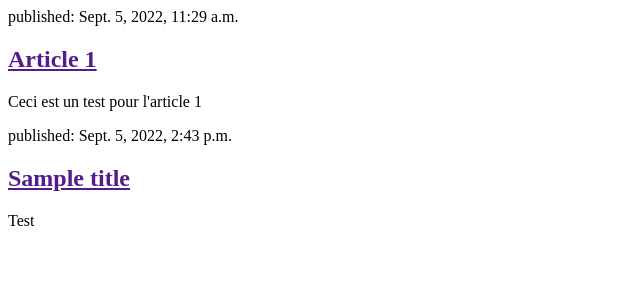
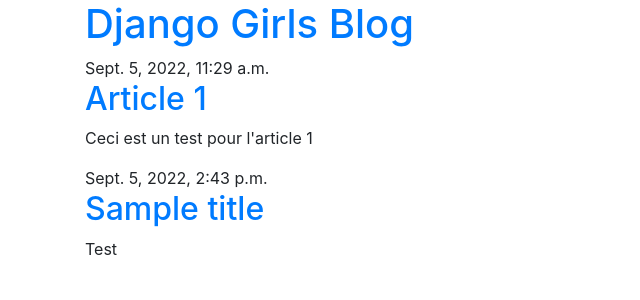
Before and after one commit to SedMakers/my-first-blog, a Django app: page / in a window 1280 px wide. Shown: the top 300 px of the page, without its empty margins (0-640 px from the left). Run offline with Django 3.2, Linux system fonts and the light colour scheme; data comes from the database, SQL or seed files in the repository; both versions use the stored data as it was after the commit.

Commit message:
Modification des templates css pour afficher les posts contenus dans la base de données

```diff
--- a/blog/templates/blog/post_list.html
+++ b/blog/templates/blog/post_list.html
@@ -1,16 +1,33 @@
+{% load static %}
 <!DOCTYPE html>
 <html lang="fr">
 <head>
     <meta charset="UTF-8">
     <meta http-equiv="X-UA-Compatible" content="IE=edge">
     <meta name="viewport" content="width=device-width, initial-scale=1.0">
+    <link rel="stylesheet" href="https://cdn.jsdelivr.net/npm/bootstrap@4.5.3/dist/css/bootstrap.min.css" integrity="sha384-TX8t27EcRE3e/ihU7zmQxVncDAy5uIKz4rEkgIXeMed4M0jlfIDPvg6uqKI2xXr2" crossorigin="anonymous">
+    <link rel="stylesheet" href="{% static 'css/blog.css' %}">
+    <link href="//fonts.googleapis.com/css?family=Lobster&subset=latin,latin-ext" rel="stylesheet" type="text/css">
     <title>Blog</title>
 </head>
-{% for post in posts %}
-    <article>
-        <time>published: {{ post.published_date }}</time>
-        <h2><a href="">{{ post.title }}</a></h2>
-        <p>{{ post.text|linebreaksbr }}</p>
-    </article>
-{% endfor %}
+<header class="page-header">
+    <div class="container">
+        <h1><a href="/">Django Girls Blog</a></h1>
+    </div>
+</header>
+<main class="container">
+    <div class="row">
+        <div class="col">
+            {% for post in posts %}
+                <article class="post">
+                    <time class="date">
+                        {{ post.published_date }}
+                    </time>
+                    <h2><a href="">{{ post.title }}</a></h2>
+                    <p>{{ post.text|linebreaksbr }}</p>
+                </article>
+            {% endfor %}
+        </div>
+    </div>
+</main>
 </html>
```
Also changed, not shown: db.sqlite3.
